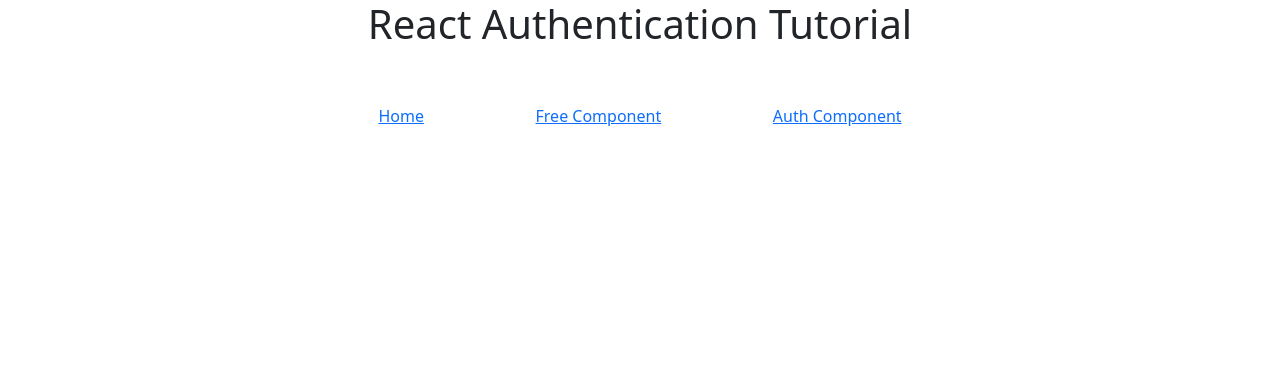
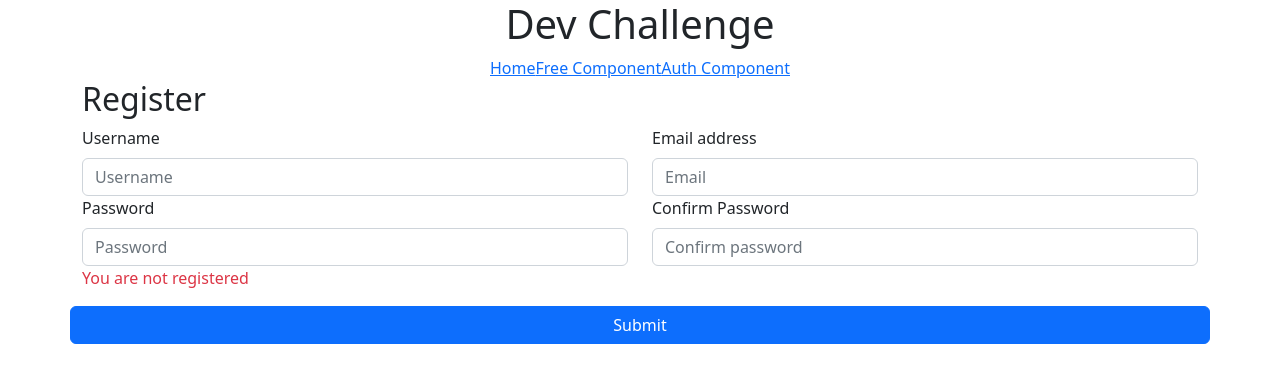
Before and after one commit to AndrewMcKean/react-auth, a React (Create React App) app: page /register in a window 1280 px wide. Shown: the top 382 px of the page. Built offline with nearby package versions, Linux system fonts and the light colour scheme.

Commit message:
Added username, design tweaks, added register route

```diff
--- a/src/App.js
+++ b/src/App.js
@@ -1,9 +1,10 @@
 import { Container, Col, Row } from "react-bootstrap";
 import "./App.css";
 import {Switch, Route} from "react-router-dom";
-import Account from "./Account";
-import FreeComponent from "./FreeComponent";
-import AuthComponent from "./AuthComponent";
+import LoginPage from "./components/LoginPage";
+import RegisterPage from "./components/RegisterPage";
+import FreeComponent from "./components/FreeComponent";
+import AuthComponent from "./components/AuthComponent";
 import ProtectedRoutes from "./ProtectedRoutes";
 
 function App() {
@@ -11,7 +12,7 @@ function App() {
     <Container>
       <Row>
         <Col className="text-center">
-          <h1>React Authentication Tutorial</h1>
+          <h1>Dev Challenge</h1>
 
           <section id="navigation">
             <a href="/">Home</a>
@@ -23,7 +24,8 @@ function App() {
 
       {/*Create routes here*/}
       <Switch>
-        <Route exact path="/" component={Account} />
+        <Route exact path="/" component={LoginPage} />
+        <Route exact path="/register" component={RegisterPage} />
         <Route exact path="/free" component={FreeComponent} />
         <ProtectedRoutes path="/auth" component={AuthComponent} />
       </Switch>
--- a/src/Register.js
+++ /dev/null
@@ -1,79 +0,0 @@
-import React, {useState} from 'react';
-import { Form, Button } from 'react-bootstrap';
-import axios from "axios";
-
-export default function Register() {
-  const [email, setEmail] = useState("");
-  const [password, setPassword] = useState("");
-  const [register, setRegister] = useState("");
-
-  const handleSubmit = (e) => {
-    //Prevent form from refreshing the whole page
-    e.preventDefault();
-
-    // set configurations
-    const configuration = {
-      method: "post",
-      url: "https://challenge-auth-app.herokuapp.com/register",
-      data: {
-        email,
-        password,
-      },
-    };
-
-    axios(configuration)
-      .then((result) => {
-        setRegister(true);
-      })
-      .catch((error) => {
-        error = new Error();
-      });
-  }
-
-  return(
-    <>
-      <h2>Register</h2>
-      <Form onSubmit={(e) => handleSubmit(e)}>
-        {/* email */}
-        <Form.Group controlId="formBasicEmail">
-          <Form.Label>Email address</Form.Label>
-          <Form.Control
-            type="email"
-            name="email"
-            value={email}
-            onChange={(e) => setEmail(e.target.value)}
-            placeholder="enter email"
-          />
-        </Form.Group>
-
-        {/* Password */}
-        <Form.Group controlId="formBasicPassword">
-          <Form.Label>Password</Form.Label>
-          <Form.Control
-          type="password"
-          name="password"
-          value={password}
-          onChange={(e) => setPassword(e.target.value)}
-          placeholder="Password"
-        />
-        </Form.Group>
-
-        {/*Display success message*/}
-          {register ? (
-            <p className="text-success">You are registered successfully</p>
-          ) : (
-            <p className="text-danger">You are not registered</p>
-          )}
-
-        {/* Submit button */}
-        <Button
-          variant="primary"
-          type="submit"
-          onClick={(e) => handleSubmit(e)}
-        >
-          Submit
-        </Button>
-      </Form>
-    </>
-  )
-}
--- a/src/Login.js
+++ b/src/components/Login.js
@@ -1,5 +1,5 @@
 import React, {useState} from 'react';
-import { Form, Button } from 'react-bootstrap';
+import { Form, Button, Row, Col } from 'react-bootstrap';
 import axios from 'axios';
 import Cookies from "universal-cookie";
 const cookies = new Cookies();
@@ -37,10 +37,10 @@ export default function Login() {
 
   return(
     <>
-      <h2>Login</h2>
       <Form onSubmit={(e) => handleSubmit(e)}>
+        <Row>
           {/* email */}
-        <Form.Group controlId="formBasicEmail">
+          <Col>
             <Form.Label>Email address</Form.Label>
             <Form.Control
               type="email"
@@ -49,10 +49,12 @@ export default function Login() {
               onChange={(e) => setEmail(e.target.value)}
               placeholder="enter email"
             />
-        </Form.Group>
+          </Col>
+
+
 
           {/* Password */}
-        <Form.Group controlId="formBasicPassword">
+          <Col>
             <Form.Label>Password</Form.Label>
             <Form.Control
               type="password"
@@ -61,7 +63,9 @@ export default function Login() {
               onChange={(e) => setPassword(e.target.value)}
               placeholder="Password"
             />
-        </Form.Group>
+          </Col>
+        </Row>
+
 
         {/* display success message */}
           {login ? (
@@ -76,7 +80,7 @@ export default function Login() {
           type="submit"
           onClick={(e) => handleSubmit(e)}
         >
-          Submit
+          Login
         </Button>
       </Form>
     </>
--- /dev/null
+++ b/src/components/LoginPage.js
@@ -0,0 +1,20 @@
+import React from "react";
+import { Col, Row } from "react-bootstrap";
+import Login from "./Login";
+import Register from "./Register";
+import SignUp from "./SignUp";
+
+export default function LoginPage() {
+  return (
+    <>
+      <Row className="text-center">
+        {/* Login */}
+        <Login />
+      </Row>
+      <Row className="text-center">
+        {/*Sign-up*/}
+        <SignUp />
+      </Row>
+    </>
+  );
+}
--- /dev/null
+++ b/src/components/Register.js
@@ -0,0 +1,109 @@
+import React, {useState} from 'react';
+import { Form, Button, Col, Row } from 'react-bootstrap';
+import axios from "axios";
+
+export default function Register() {
+  const [email, setEmail] = useState("");
+  const [username, setUsername] = useState("");
+  const [password, setPassword] = useState("");
+  const [confirmPassword, setConfirmPassword] = useState("");
+  const [register, setRegister] = useState("");
+
+  const handleSubmit = (e) => {
+    //Prevent form from refreshing the whole page
+    e.preventDefault();
+
+    // set configurations
+    const configuration = {
+      method: "post",
+      url: "https://challenge-auth-app.herokuapp.com/register",
+      data: {
+        username,
+        email,
+        password,
+      },
+    };
+
+    axios(configuration)
+      .then((result) => {
+        setRegister(true);
+      })
+      .catch((error) => {
+        error = new Error();
+      });
+  }
+
+  return(
+    <>
+      <h2>Register</h2>
+      <Form onSubmit={(e) => handleSubmit(e)}>
+        {/* email */}
+          <Row>
+            <Col>
+              <Form.Label>Username</Form.Label>
+              <Form.Control
+                type="username"
+                name="username"
+                value={username}
+                onChange={(e) => setUsername(e.target.value)}
+                placeholder="Username"
+              />
+            </Col>
+
+            <Col>
+              {/* email */}
+              <Form.Label>Email address</Form.Label>
+              <Form.Control
+                type="email"
+                name="email"
+                value={email}
+                onChange={(e) => setEmail(e.target.value)}
+                placeholder="Email"
+              />
+            </Col>
+          </Row>
+          <Row>
+            <Col>
+            {/* Password */}
+            <Form.Label>Password</Form.Label>
+            <Form.Control
+              type="password"
+              name="password"
+              value={password}
+              onChange={(e) => setPassword(e.target.value)}
+              placeholder="Password"
+            />
+            </Col>
+            <Col>
+              {/* Confirm password */}
+              <Form.Label>Confirm Password</Form.Label>
+              <Form.Control
+                type="password"
+                name="confirmPassword"
+                value={confirmPassword}
+                onChange={(e) => setConfirmPassword(e.target.value)}
+                placeholder="Confirm password"
+              />
+            </Col>
+          </Row>
+          <Row>
+            {/*Display success message*/}
+              {register ? (
+                <p className="text-success">You are registered successfully</p>
+              ) : (
+                <p className="text-danger">You are not registered</p>
+              )}
+
+            {/* Submit button */}
+            <Button
+              variant="primary"
+              type="submit"
+              onClick={(e) => handleSubmit(e)}
+            >
+              Submit
+            </Button>
+          </Row>
+      </Form>
+    </>
+  )
+}
--- a/src/Account.js
+++ b/src/components/RegisterPage.js
@@ -3,18 +3,11 @@ import { Col, Row } from "react-bootstrap";
 import Login from "./Login";
 import Register from "./Register";
 
-export default function Account() {
+export default function RegisterPage() {
   return (
     <Row>
       {/* Register */}
-      <Col xs={12} sm={12} md={6} lg={6}>
         <Register />
-      </Col>
-
-      {/* Login */}
-      <Col xs={12} sm={12} md={6} lg={6}>
-        <Login />
-      </Col>
     </Row>
   );
 }
--- /dev/null
+++ b/src/components/SignUp.js
@@ -0,0 +1,13 @@
+import React from "react";
+import { Button, Col, Row } from "react-bootstrap";
+import Login from "./Login";
+import Register from "./Register";
+
+export default function SignUp() {
+
+    return (
+        <>
+            <p>New to the challenge? <a href="/register">Sign up!</a></p>
+        </>
+    )
+}
--- a/src/index.css
+++ b/src/index.css
@@ -12,15 +12,10 @@ code {
     monospace;
 }
 
-#navigation{
-    margin-top: 5%;
-    margin-bottom: 5%;
-  }
 
-  #navigation a{
-    margin-right: 10%;
-  }
-
-  #navigation a:last-child{
-    margin-right: 0;
-  }
+#accountForms {
+  display: flex;
+  justify-content: center;
+  align-items: center;
+  height: 80vh;
+}
```
Also changed, not shown: src/components/AuthComponent.js (renamed from src/AuthComponent.js), src/components/FreeComponent.js (renamed from src/FreeComponent.js). Lines whose indentation alone changed are shown as unchanged.
